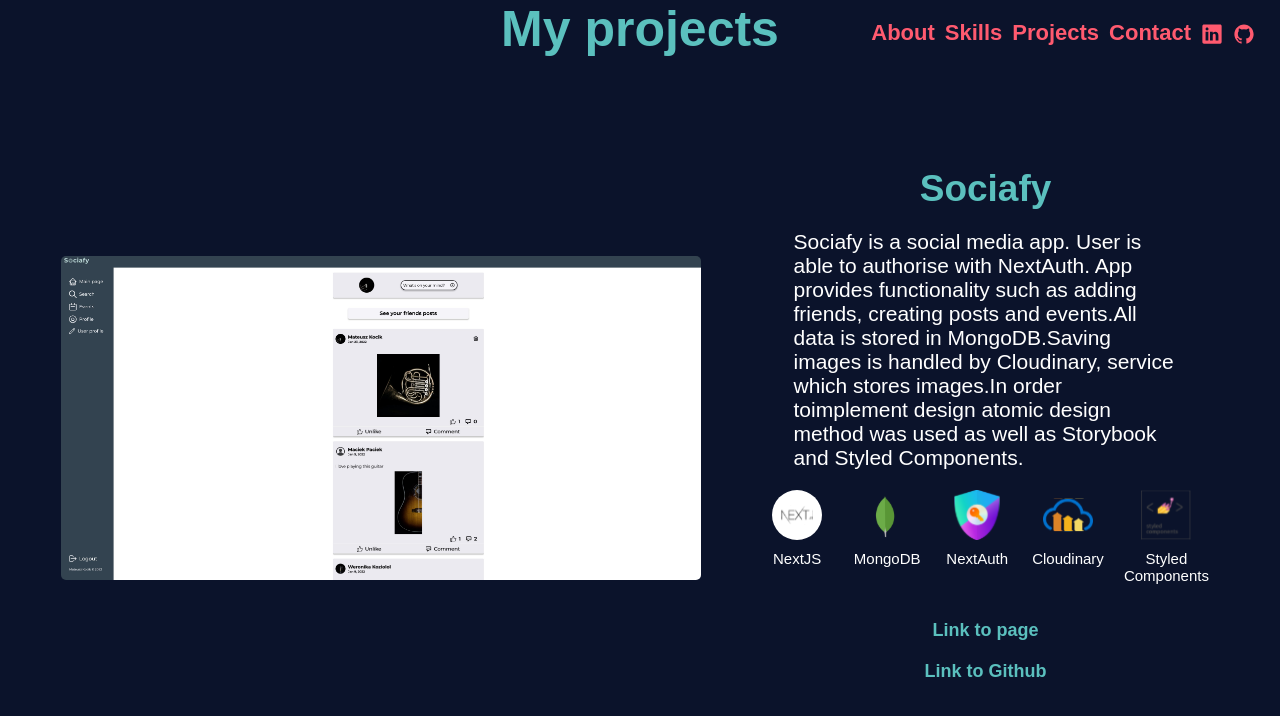
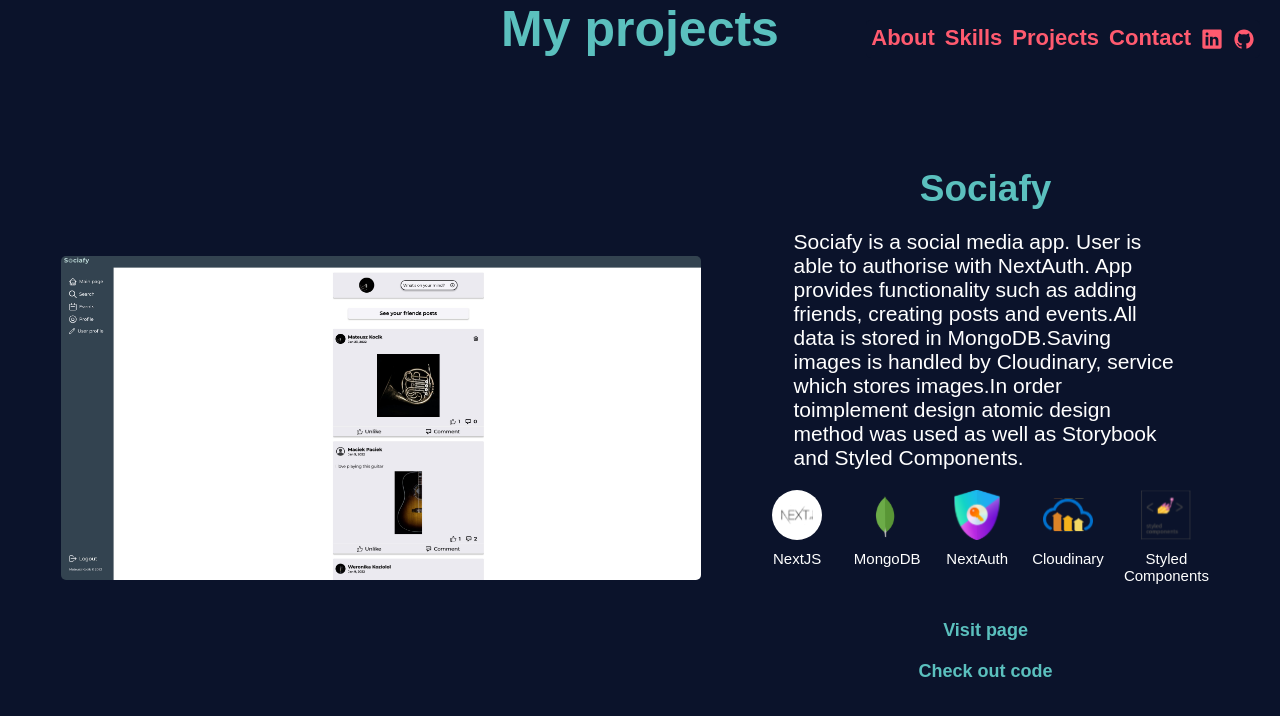
Before and after one commit to matkot11/portfolio, a React (Create React App) app: page / in a window 1280 px wide. Both pictures are taken after a click on the item "Projects". Shown: the part 1926-2642 px from the top of the page. Built offline with nearby package versions, Linux system fonts and the light colour scheme.

Commit message:
FIxed hover on navbar

```diff
--- a/src/components/Contact/Contact.styles.js
+++ b/src/components/Contact/Contact.styles.js
@@ -87,7 +87,7 @@ export const StyledButton = styled.button`
   border: none;
   width: max-content;
   background-color: inherit;
-  font-size: ${({ theme }) => theme.fontSize.s};
+  font-size: 2.3rem;
   font-weight: ${({ theme }) => theme.bold};
   color: ${({ theme }) => theme.red};
   cursor: pointer;
--- a/src/components/Navbar/Navbar.js
+++ b/src/components/Navbar/Navbar.js
@@ -1,7 +1,5 @@
 import React from 'react';
-import { StyledWrapper, StyledList, StyledItem, StyledImage } from './Navbar.styles';
-import LinkedinLogo from '../../assets/images/logos/linkedin.svg';
-import GithubLogo from '../../assets/images/logos/github.svg';
+import { StyledWrapper, StyledList, StyledItem, StyledSvg } from './Navbar.styles';
 
 const Navbar = () => (
   <StyledWrapper>
@@ -19,16 +17,17 @@ const Navbar = () => (
         <a href="#contact">Contact</a>
       </StyledItem>
       <StyledItem>
-        <a
-          href="https://www.linkedin.com/in/mateusz-kocik-a27439193/"
-          target="_blank"
-          rel="noreferrer">
-          <StyledImage src={LinkedinLogo} alt="Linkedin" />
+        <a href="https://github.com/matkot11" target="_blank" rel="noreferrer">
+          <StyledSvg xmlns="http://www.w3.org/2000/svg" className="ionicon" viewBox="0 0 512 512">
+            <path d="M444.17 32H70.28C49.85 32 32 46.7 32 66.89v374.72C32 461.91 49.85 480 70.28 480h373.78c20.54 0 35.94-18.21 35.94-38.39V66.89C480.12 46.7 464.6 32 444.17 32zm-273.3 373.43h-64.18V205.88h64.18zM141 175.54h-.46c-20.54 0-33.84-15.29-33.84-34.43 0-19.49 13.65-34.42 34.65-34.42s33.85 14.82 34.31 34.42c-.01 19.14-13.31 34.43-34.66 34.43zm264.43 229.89h-64.18V296.32c0-26.14-9.34-44-32.56-44-17.74 0-28.24 12-32.91 23.69-1.75 4.2-2.22 9.92-2.22 15.76v113.66h-64.18V205.88h64.18v27.77c9.34-13.3 23.93-32.44 57.88-32.44 42.13 0 74 27.77 74 87.64z" />
+          </StyledSvg>
         </a>
       </StyledItem>
       <StyledItem>
         <a href="https://github.com/matkot11" target="_blank" rel="noreferrer">
-          <StyledImage src={GithubLogo} alt="Github" />
+          <StyledSvg xmlns="http://www.w3.org/2000/svg" className="ionicon" viewBox="0 0 512 512">
+            <path d="M256 32C132.3 32 32 134.9 32 261.7c0 101.5 64.2 187.5 153.2 217.9a17.56 17.56 0 003.8.4c8.3 0 11.5-6.1 11.5-11.4 0-5.5-.2-19.9-.3-39.1a102.4 102.4 0 01-22.6 2.7c-43.1 0-52.9-33.5-52.9-33.5-10.2-26.5-24.9-33.6-24.9-33.6-19.5-13.7-.1-14.1 1.4-14.1h.1c22.5 2 34.3 23.8 34.3 23.8 11.2 19.6 26.2 25.1 39.6 25.1a63 63 0 0025.6-6c2-14.8 7.8-24.9 14.2-30.7-49.7-5.8-102-25.5-102-113.5 0-25.1 8.7-45.6 23-61.6-2.3-5.8-10-29.2 2.2-60.8a18.64 18.64 0 015-.5c8.1 0 26.4 3.1 56.6 24.1a208.21 208.21 0 01112.2 0c30.2-21 48.5-24.1 56.6-24.1a18.64 18.64 0 015 .5c12.2 31.6 4.5 55 2.2 60.8 14.3 16.1 23 36.6 23 61.6 0 88.2-52.4 107.6-102.3 113.3 8 7.1 15.2 21.1 15.2 42.5 0 30.7-.3 55.5-.3 63 0 5.4 3.1 11.5 11.4 11.5a19.35 19.35 0 004-.4C415.9 449.2 480 363.1 480 261.7 480 134.9 379.7 32 256 32z" />
+          </StyledSvg>
         </a>
       </StyledItem>
     </StyledList>
--- a/src/components/Navbar/Navbar.styles.js
+++ b/src/components/Navbar/Navbar.styles.js
@@ -1,9 +1,9 @@
 import styled from 'styled-components';
 
 export const StyledWrapper = styled.nav`
-  display: flex;
   padding-top: 2rem;
   width: 100%;
+  display: flex;
   text-align: center;
   position: fixed;
   justify-content: center;
@@ -19,6 +19,7 @@ export const StyledList = styled.ul`
   list-style: none;
   display: flex;
   background-color: #0b132b;
+  border-radius: 5px;
 `;
 
 export const StyledItem = styled.li`
@@ -26,7 +27,7 @@ export const StyledItem = styled.li`
   font-size: ${({ theme }) => theme.fontSize.s};
   font-weight: ${({ theme }) => theme.bold};
   cursor: pointer;
-  margin: 0 0.5rem;
+  margin: 0.5rem;
 
   a {
     text-decoration: none;
@@ -42,9 +43,14 @@ export const StyledItem = styled.li`
   }
 `;
 
-export const StyledImage = styled.img`
+export const StyledSvg = styled.svg`
   height: 100%;
   width: ${({ theme }) => theme.fontSize.s};
+  fill: ${({ theme }) => theme.red};
+
+  :hover {
+    fill: ${({ theme }) => theme.aquamarine};
+  }
 
   @media only screen and (min-width: ${({ theme }) => theme.size.m}) {
     width: 2.2rem;
--- a/src/components/Projects/Projects.js
+++ b/src/components/Projects/Projects.js
@@ -32,10 +32,10 @@ const Projects = () => {
             </StyledRowWrapper>
             <>
               <StyledLink href={item.pageLink} target="_blank" rel="noreferrer">
-                Link to page
+                Visit page
               </StyledLink>
               <StyledLink href={item.githubLink} target="_blank" rel="noreferrer">
-                Link to Github
+                Check out code
               </StyledLink>
             </>
           </StyledInnerWrapper>
```
Also changed, not shown: src/assets/images/logos/github.svg (deleted), src/assets/images/logos/linkedin.svg (deleted).
